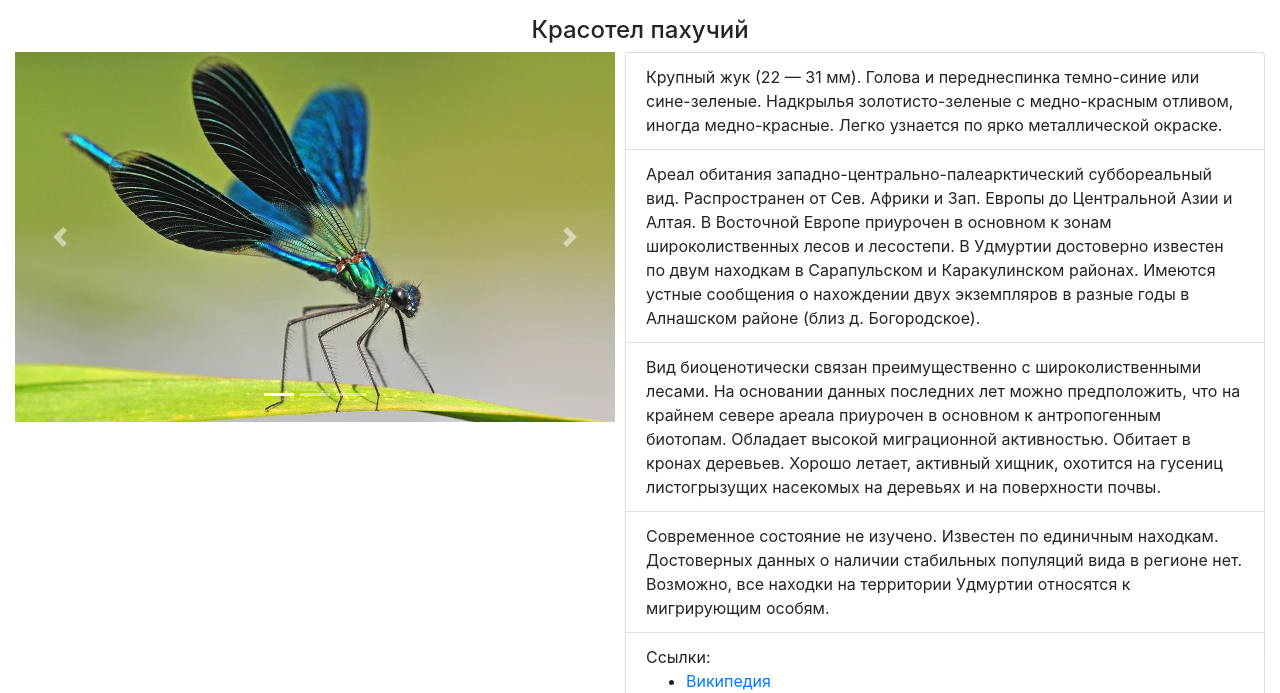
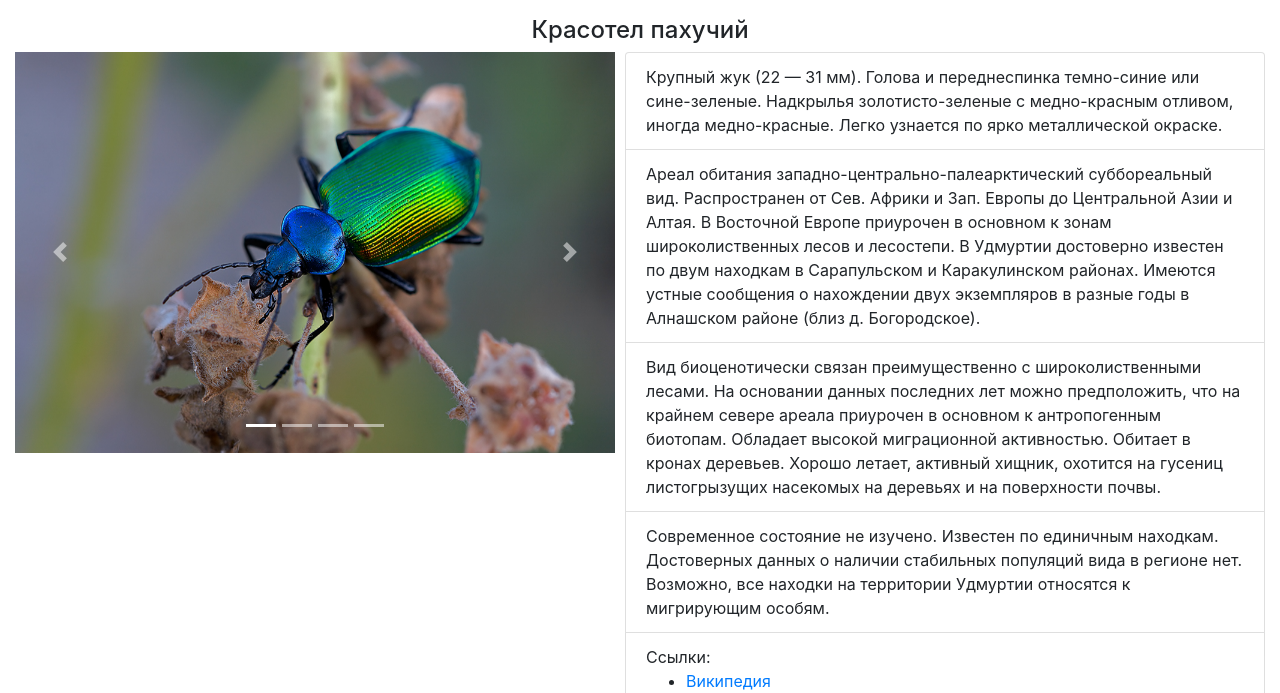
Before and after one commit to ser2ver/NataliProject, a PHP site: page /nasekomye/krasotel-pahuchij.php in a window 1280 px wide. Shown: the part 107-800 px from the top of the page. Run offline with PHP 8.4, Linux system fonts and the light colour scheme.

Commit message:
Update photos

```diff
--- a/nasekomye/index.php
+++ b/nasekomye/index.php
@@ -28,14 +28,14 @@ echo showHeader($path, 'Проект - Категории - Насекомые',
         </div>
     </div>
     <div class="card float-left m-sm-1" style="width: 18rem;">
-        <img src="<?= $path ?>nasekomye/img/krasotka-devushka1.jpg" class="card-img-top" alt="Красотел пахучий">
+        <img src="<?= $path ?>nasekomye/img/krasotel-pahuchij1.jpg" class="card-img-top" alt="Красотел пахучий">
         <div class="card-body">
             <h5 class="card-title">Красотел пахучий</h5>
             <a href="<?= $path ?>nasekomye/krasotel-pahuchij.php" class="card-link stretched-link">Перейти</a>
         </div>
     </div>
     <div class="card float-left m-sm-1" style="width: 18rem;">
-        <img src="<?= $path ?>nasekomye/img/krasotka-devushka1.jpg" class="card-img-top" alt="Поликсена">
+        <img src="<?= $path ?>nasekomye/img/poliksena1.jpg" class="card-img-top" alt="Поликсена">
         <div class="card-body">
             <h5 class="card-title">Поликсена</h5>
             <a href="<?= $path ?>nasekomye/poliksena.php" class="card-link stretched-link">Перейти</a>
--- a/nasekomye/krasotel-pahuchij.php
+++ b/nasekomye/krasotel-pahuchij.php
@@ -19,16 +19,20 @@ echo showHeader($path, 'Проект - Категории - Насекомые -
             <li data-target="#gallery" data-slide-to="0" class="active">1</li>
             <li data-target="#gallery" data-slide-to="1">2</li>
             <li data-target="#gallery" data-slide-to="2">3</li>
+            <li data-target="#gallery" data-slide-to="3">4</li>
         </ol>
         <div class="carousel-inner">
             <div class="carousel-item active">
-                <img src="img/krasotka-devushka1.jpg" class="d-block w-100" alt="1">
+                <img src="img/krasotel-pahuchij1.jpg" class="d-block w-100" alt="1">
             </div>
             <div class="carousel-item">
-                <img src="img/krasotka-devushka2.jpg" class="d-block w-100" alt="2">
+                <img src="img/krasotel-pahuchij2.jpg" class="d-block w-100" alt="2">
             </div>
             <div class="carousel-item">
-                <img src="img/krasotka-devushka3.jpg" class="d-block w-100" alt="3">
+                <img src="img/krasotel-pahuchij3.jpg" class="d-block w-100" alt="3">
+            </div>
+            <div class="carousel-item">
+                <img src="img/krasotel-pahuchij4.jpg" class="d-block w-100" alt="3">
             </div>
         </div>
         <a class="carousel-control-prev" href="#gallery" role="button" data-slide="prev">
@@ -49,7 +53,7 @@ echo showHeader($path, 'Проект - Категории - Насекомые -
         <div class="list-group-item">
             Ссылки:
             <ul>
-                <li><a href="https://ru.wikipedia.org/wiki/%D0%9A%D1%80%D0%B0%D1%81%D0%BE%D1%82%D0%BA%D0%B0-%D0%B4%D0%B5%D0%B2%D1%83%D1%88%D0%BA%D0%B0" target="_blank">Википедия</a></li>
+                <li><a href="https://ru.wikipedia.org/wiki/%D0%9A%D1%80%D0%B0%D1%81%D0%BE%D1%82%D0%B5%D0%BB_%D0%BF%D0%B0%D1%85%D1%83%D1%87%D0%B8%D0%B9" target="_blank">Википедия</a></li>
             </ul>
         </div>
     </div>
--- a/nasekomye/poliksena.php
+++ b/nasekomye/poliksena.php
@@ -22,13 +22,13 @@ echo showHeader($path, 'Проект - Категории - Насекомые -
         </ol>
         <div class="carousel-inner">
             <div class="carousel-item active">
-                <img src="img/krasotka-devushka1.jpg" class="d-block w-100" alt="1">
+                <img src="img/poliksena1.jpg" class="d-block w-100" alt="1">
             </div>
             <div class="carousel-item">
-                <img src="img/krasotka-devushka2.jpg" class="d-block w-100" alt="2">
+                <img src="img/poliksena2.jpg" class="d-block w-100" alt="2">
             </div>
             <div class="carousel-item">
-                <img src="img/krasotka-devushka3.jpg" class="d-block w-100" alt="3">
+                <img src="img/poliksena3.jpg" class="d-block w-100" alt="3">
             </div>
         </div>
         <a class="carousel-control-prev" href="#gallery" role="button" data-slide="prev">
```
Also changed, not shown: nasekomye/img/poliksena1.JPG (deleted), nasekomye/img/poliksena1.jpg (added), nasekomye/img/poliksena2.JPG (deleted), nasekomye/img/poliksena2.jpg (added), nasekomye/img/poliksena3.JPG (deleted), nasekomye/img/poliksena3.jpg (added).
